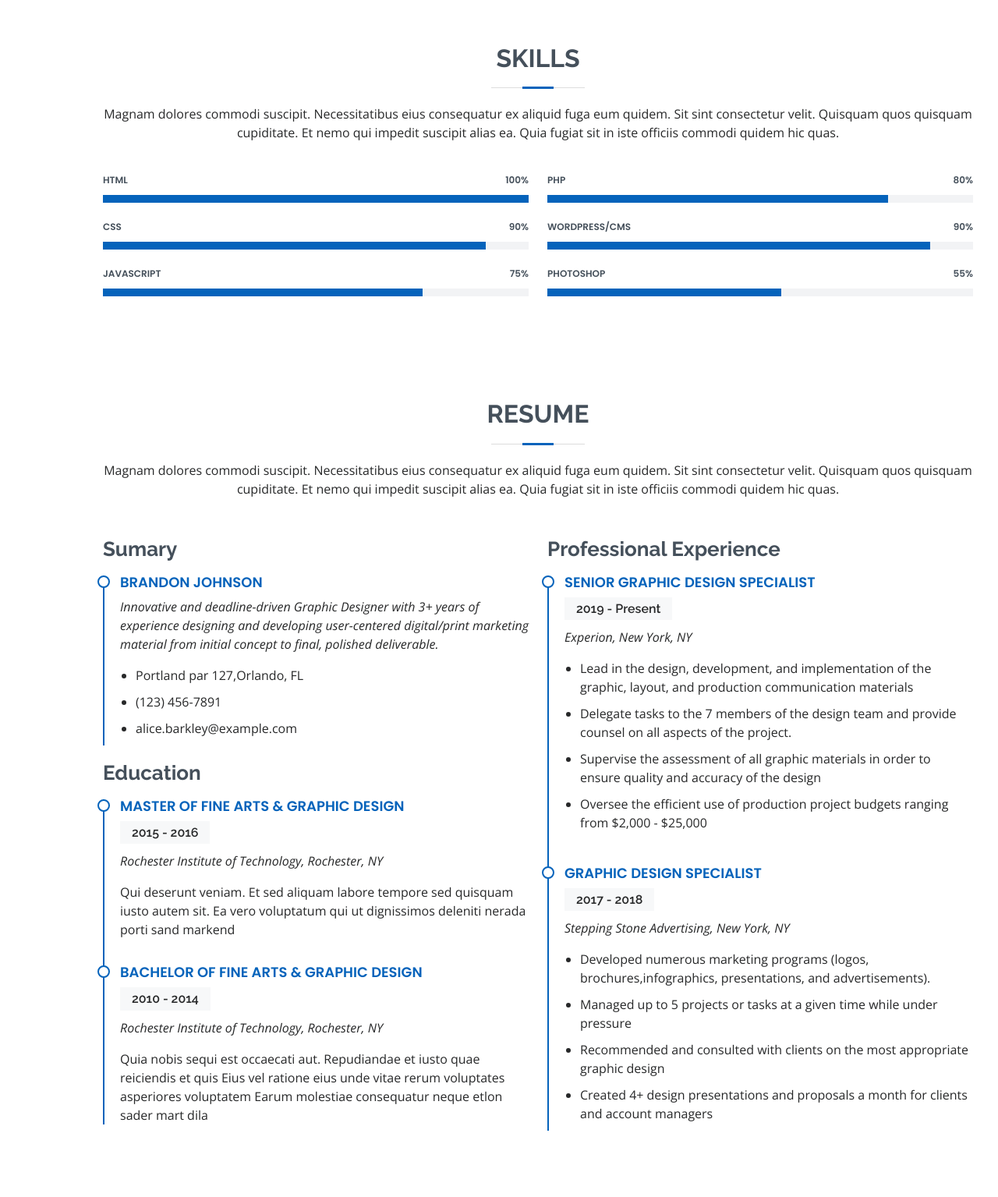
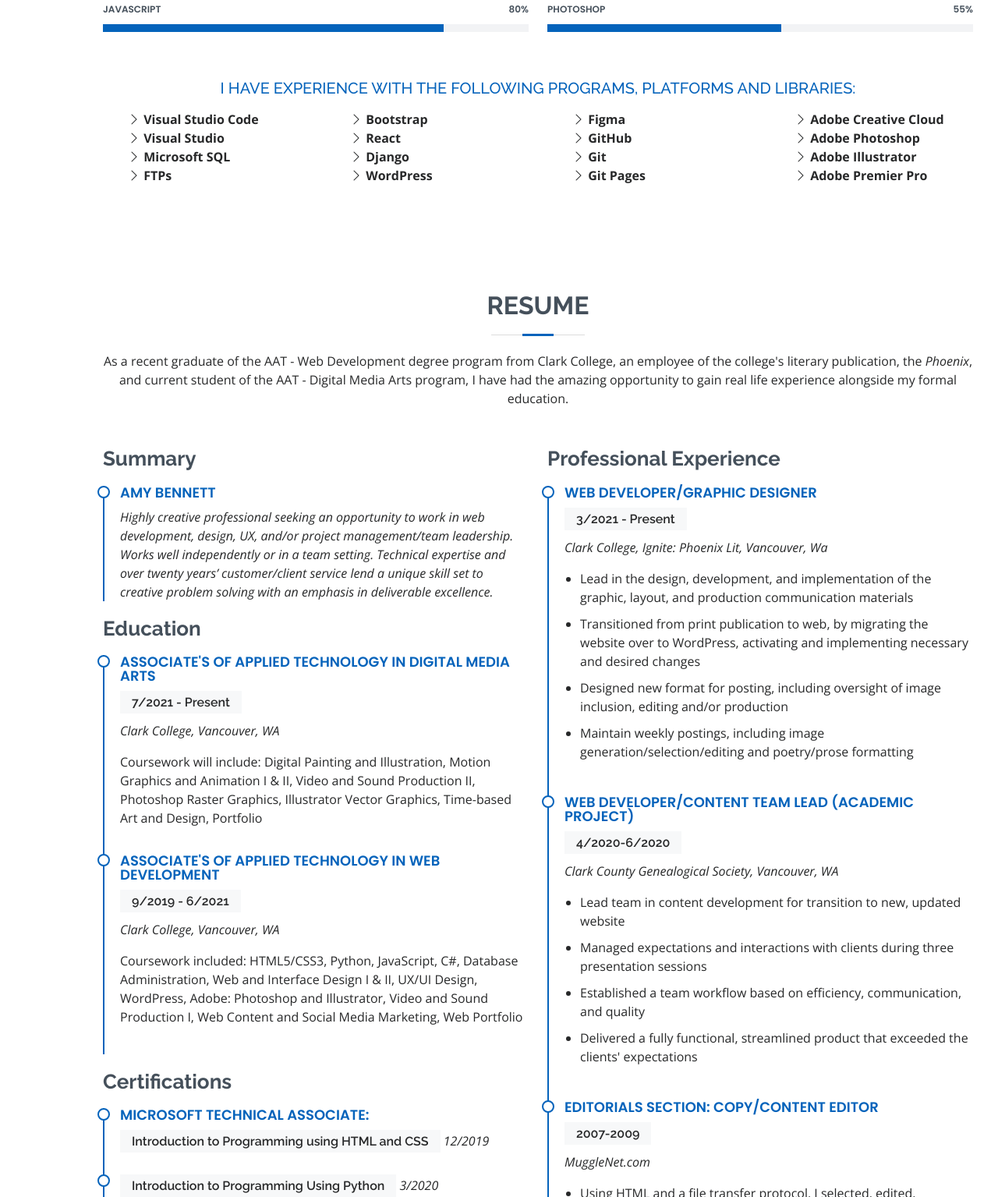
Before and after one commit to more2live4/portfolio, a plain HTML site: page index.html in a window 1280 px wide. Shown: the part 1903-3438 px from the top of the page at 78% size. Drawn offline with nearby package versions, Linux system fonts and the light colour scheme.

Commit message:
progress

```diff
--- a/assets/css/style.css
+++ b/assets/css/style.css
@@ -495,6 +495,20 @@ section {
   height: 10px;
   transition: .9s;
   background-color: #0563bb;
+}
+
+.skills .content ul {
+  list-style: none;
+}
+
+.skills .resume-item {
+  line-height: 18px;
+  font-size: 18px;
+  font-weight: 600;
+  text-transform: uppercase;
+  font-family: "Poppins", sans-serif;
+  color: #0563bb;
+  margin-bottom: 10px;
 }
 
 /*--------------------------------------------------------------
--- a/index.html
+++ b/index.html
@@ -118,12 +118,10 @@
         <div class="container" data-aos="fade-up">
           <div class="section-title">
             <h2>About</h2>
-            <p>
-              Magnam dolores commodi suscipit. Necessitatibus eius consequatur
-              ex aliquid fuga eum quidem. Sit sint consectetur velit. Quisquam
-              quos quisquam cupiditate. Et nemo qui impedit suscipit alias ea.
-              Quia fugiat sit in iste officiis commodi quidem hic quas.
-            </p>
+            <blockquote>
+              "We are all failures - at least the best of us are."<br>
+              - J.M. Barrie
+            </blockquote>
           </div>
 
           <div class="row">
@@ -133,8 +131,7 @@
             <div class="col-lg-8 pt-4 pt-lg-0 content">
               <h3>Web Developer &amp; Graphic/Web/UX/UI Designer</h3>
               <p class="fst-italic">
-                Lorem ipsum dolor sit amet, consectetur adipiscing elit, sed do
-                eiusmod tempor incididunt ut labore et dolore magna aliqua.
+                As a student of life, I am continually growing my skill set and knoweledge base. I hope to never stop learning.
               </p>
               <div class="row">
                 <div class="col-lg-6">
@@ -148,11 +145,6 @@
                       <strong>Email:</strong>
                       <span></span><a href="mailto:amy.bennett.dev@gmail.com">amy.bennett.dev@gmail.com</a></span>
                     </li>
-                    <!-- <li>
-                      <i class="bi bi-chevron-right"></i>
-                      <strong>Category:</strong>
-                      <span>data</span>
-                    </li> -->
                     <li>
                       <i class="bi bi-chevron-right"></i>
                       <strong>Location:</strong> <span>Washington, USA</span>
@@ -175,19 +167,20 @@
                       <strong>Currently Earning:</strong>
                       <span>AAT - Digital Media Arts</span>
                     </li>
+                    <li>
+                      <i class="bi bi-chevron-right"></i>
+                      <strong></strong>
+                      <span></span>
+                    </li>
 
                   </ul>
                 </div>
               </div>
               <p>
-                Officiis eligendi itaque labore et dolorum mollitia officiis
-                optio vero. Quisquam sunt adipisci omnis et ut. Nulla
-                accusantium dolor incidunt officia tempore. Et eius omnis.
-                Cupiditate ut dicta maxime officiis quidem quia. Sed et
-                consectetur qui quia repellendus itaque neque. Aliquid amet
-                quidem ut quaerat cupiditate. Ab et eum qui repellendus omnis
-                culpa magni laudantium dolores.
+                Oftentimes, the logical side of my brain is at war with my creativity. However, I have found my niche in Web Development and Design. Utilizing my analytical and critical thinking skills, combined with creativity, color theory, UX/UI, and always keeping accessibility in mind, I am able to create websites from scratch or use platforms like WordPress to design and deliver high quality, functional, and engaging projects that help people communicate a message to the entire world.
               </p>
+              <p>
+                With almost twenty years in the service industry, I continue to place client satisfaction above all else. To me, the client and developer/designer are a team, working toward a common goal. I value communication and directness. I do my best to make sure each party is clear about the process and expectations ahead of time. Surprises and roadblocks are an inherent part of the development process and will surely crop up along the way. However, if everyone feels free to discuss it openly, most problems become opportunities to learn and grow.</p>
             </div>
           </div>
         </div>
@@ -195,7 +188,7 @@
       <!-- End About Section -->
 
       <!-- ======= Facts Section ======= -->
-      <section id="facts" class="facts">
+      <!-- <section id="facts" class="facts">
         <div class="container" data-aos="fade-up">
           <div class="section-title">
             <h2>Facts</h2>
@@ -262,20 +255,15 @@
           </div>
         </div>
       </section>
-      <!-- End Facts Section -->
+      End Facts Section -->
 
       <!-- ======= Skills Section ======= -->
       <section id="skills" class="skills section-bg">
         <div class="container" data-aos="fade-up">
           <div class="section-title">
             <h2>Skills</h2>
-            <p>
-              Magnam dolores commodi suscipit. Necessitatibus eius consequatur
-              ex aliquid fuga eum quidem. Sit sint consectetur velit. Quisquam
-              quos quisquam cupiditate. Et nemo qui impedit suscipit alias ea.
-              Quia fugiat sit in iste officiis commodi quidem hic quas.
-            </p>
           </div>
+
 
           <div class="row skills-content">
             <div class="col-lg-6">
@@ -306,12 +294,12 @@
               </div>
 
               <div class="progress">
-                <span class="skill">JavaScript <i class="val">75%</i></span>
+                <span class="skill">JavaScript <i class="val">80%</i></span>
                 <div class="progress-bar-wrap">
                   <div
                     class="progress-bar"
                     role="progressbar"
-                    aria-valuenow="75"
+                    aria-valuenow="80"
                     aria-valuemin="0"
                     aria-valuemax="100"
                   ></div>
@@ -334,7 +322,7 @@
               </div>
 
               <div class="progress">
-                <span class="skill">WordPress/CMS <i class="val">90%</i></span>
+                <span class="skill">WordPress <i class="val">90%</i></span>
                 <div class="progress-bar-wrap">
                   <div
                     class="progress-bar"
@@ -360,6 +348,63 @@
               </div>
             </div>
           </div>
+
+          <div class="row mt-5">
+            <div class="col-lg-12 pt-4 pt-lg-0 content">
+              <div class="skills resume-item text-center">
+                <h5>I have experience with the following programs, platforms and libraries:</h5>
+              </div>
+                <div class="row mt-3">
+                  <div class="col-lg-3">
+                    <ul>
+                      <li><i class="bi bi-chevron-right"></i>
+                        <strong>Visual Studio Code</strong></li>
+                        <li><i class="bi bi-chevron-right"></i>
+                          <strong>Visual Studio</strong></li>
+                      <li><i class="bi bi-chevron-right"></i>
+                        <strong>Microsoft SQL</strong></li>
+                      <li><i class="bi bi-chevron-right"></i>
+                        <strong>FTPs</strong></li>
+                    </ul>
+                  </div>
+                  <div class="col-lg-3">
+                    <ul>
+                        <li><i class="bi bi-chevron-right"></i>
+                        <strong>Bootstrap</strong></li>
+                        <li><i class="bi bi-chevron-right"></i>
+                          <strong>React</strong></li>
+                        <li><i class="bi bi-chevron-right"></i>
+                          <strong>Django</strong></li>
+                        <li><i class="bi bi-chevron-right"></i>
+                          <strong>WordPress</strong></li>
+                      </ul>
+                    </div>
+                <div class="col-lg-3">
+                <ul>
+                    <li><i class="bi bi-chevron-right"></i>
+                      <strong>Figma</strong></li>
+                    <li><i class="bi bi-chevron-right"></i>
+                      <strong>GitHub</strong></li>
+                    <li><i class="bi bi-chevron-right"></i>
+                      <strong>Git</strong></li>
+                    <li><i class="bi bi-chevron-right"></i>
+                        <strong>Git Pages</strong></li>
+                  </ul>
+                </div>
+                <div class="col-lg-3">
+                  <ul>
+                      <li><i class="bi bi-chevron-right"></i>
+                      <strong>Adobe Creative Cloud</strong></li>
+                      <li><i class="bi bi-chevron-right"></i>
+                        <strong>Adobe Photoshop</strong></li>
+                      <li><i class="bi bi-chevron-right"></i>
+                        <strong>Adobe Illustrator</strong></li>
+                      <li><i class="bi bi-chevron-right"></i>
+                        <strong>Adobe Premier Pro</strong></li>
+                    </ul>
+                  </div>
+
+        </div>
         </div>
       </section>
       <!-- End Skills Section -->
@@ -370,102 +415,110 @@
           <div class="section-title">
             <h2>Resume</h2>
             <p>
-              Magnam dolores commodi suscipit. Necessitatibus eius consequatur
-              ex aliquid fuga eum quidem. Sit sint consectetur velit. Quisquam
-              quos quisquam cupiditate. Et nemo qui impedit suscipit alias ea.
-              Quia fugiat sit in iste officiis commodi quidem hic quas.
+              As a recent graduate of the AAT - Web Development degree program from Clark College, an employee of the college's literary publication, the <i>Phoenix</i>, and current student of the AAT - Digital Media Arts program, I have had the amazing opportunity to gain real life experience alongside my formal education.
             </p>
           </div>
 
           <div class="row">
             <div class="col-lg-6">
-              <h3 class="resume-title">Sumary</h3>
+              <h3 class="resume-title">Summary</h3>
               <div class="resume-item pb-0">
-                <h4>Brandon Johnson</h4>
+                <h4>Amy Bennett</h4>
                 <p>
-                  <em
-                    >Innovative and deadline-driven Graphic Designer with 3+
-                    years of experience designing and developing user-centered
-                    digital/print marketing material from initial concept to
-                    final, polished deliverable.</em
-                  >
+                  <em>Highly creative professional seeking an opportunity to work in web development, design, UX, and/or project management/team leadership. Works well independently or in a team setting. Technical expertise and over twenty years’ customer/client service lend a unique skill set to creative problem solving with an emphasis in deliverable excellence.</em>
                 </p>
-                <ul>
-                  <li>Portland par 127,Orlando, FL</li>
-                  <li>(123) 456-7891</li>
-                  <li>alice.barkley@example.com</li>
-                </ul>
               </div>
 
               <h3 class="resume-title">Education</h3>
               <div class="resume-item">
-                <h4>Master of Fine Arts &amp; Graphic Design</h4>
-                <h5>2015 - 2016</h5>
-                <p><em>Rochester Institute of Technology, Rochester, NY</em></p>
+                <h4>Associate's of Applied Technology in Digital Media Arts</h4>
+                <h5>7/2021 - Present</h5>
+                <p><em>Clark College, Vancouver, WA</em></p>
                 <p>
-                  Qui deserunt veniam. Et sed aliquam labore tempore sed
-                  quisquam iusto autem sit. Ea vero voluptatum qui ut
-                  dignissimos deleniti nerada porti sand markend
+                  Coursework will include: Digital Painting and Illustration, Motion Graphics and Animation I &amp; II, Video and Sound Production II, Photoshop Raster Graphics, Illustrator Vector Graphics, Time-based Art and Design, Portfolio
                 </p>
               </div>
               <div class="resume-item">
-                <h4>Bachelor of Fine Arts &amp; Graphic Design</h4>
-                <h5>2010 - 2014</h5>
-                <p><em>Rochester Institute of Technology, Rochester, NY</em></p>
+                <h4>Associate's of Applied Technology in Web Development</h4>
+                <h5>9/2019 - 6/2021</h5>
+                <p><em>Clark College, Vancouver, WA</em></p>
                 <p>
-                  Quia nobis sequi est occaecati aut. Repudiandae et iusto quae
-                  reiciendis et quis Eius vel ratione eius unde vitae rerum
-                  voluptates asperiores voluptatem Earum molestiae consequatur
-                  neque etlon sader mart dila
+                  Coursework included: HTML5/CSS3, Python, JavaScript, C#, Database Administration, Web and Interface Design I &amp; II, UX/UI Design, WordPress, Adobe: Photoshop and Illustrator, Video and Sound Production I, Web Content and Social Media Marketing, Web Portfolio
                 </p>
+              </div>
+
+            <h3 class="resume-title">Certifications</h3>
+              <div class="resume-item">
+                <h4>Microsoft Technical Associate: </h4>
+                <h5>Introduction to Programming using HTML and CSS</h5>
+                <em>12/2019</em>
+              </div>
+              <div class="resume-item">
+                <h5>Introduction to Programming Using Python</h5>
+                <em>3/2020</em>
+              </div>
+              <div class="resume-item">
+                <h5>Database Administration</h5>
+                <em>12/2019</em>
               </div>
             </div>
             <div class="col-lg-6">
               <h3 class="resume-title">Professional Experience</h3>
               <div class="resume-item">
-                <h4>Senior graphic design specialist</h4>
-                <h5>2019 - Present</h5>
-                <p><em>Experion, New York, NY </em></p>
+                <h4>Web Developer/Graphic Designer</h4>
+                <h5>3/2021 - Present</h5>
+                <p><em>Clark College, Ignite: Phoenix Lit, Vancouver, Wa </em></p>
                 <ul>
                   <li>
                     Lead in the design, development, and implementation of the
                     graphic, layout, and production communication materials
                   </li>
                   <li>
-                    Delegate tasks to the 7 members of the design team and
-                    provide counsel on all aspects of the project.
+                    Transitioned from print publication to web, by migrating the website over to WordPress, activating and implementing necessary and desired changes
                   </li>
                   <li>
-                    Supervise the assessment of all graphic materials in order
-                    to ensure quality and accuracy of the design
+                    Designed new format for posting, including oversight of image inclusion, editing and/or production
                   </li>
                   <li>
-                    Oversee the efficient use of production project budgets
-                    ranging from $2,000 - $25,000
+                    Maintain weekly postings, including image generation/selection/editing and poetry/prose formatting
                   </li>
                 </ul>
               </div>
               <div class="resume-item">
-                <h4>Graphic design specialist</h4>
-                <h5>2017 - 2018</h5>
-                <p><em>Stepping Stone Advertising, New York, NY</em></p>
+                <h4>Web Developer/Content Team Lead (Academic project)</h4>
+                <h5>4/2020-6/2020</h5>
+                <p><em>Clark County Genealogical Society, Vancouver, WA</em></p>
                 <ul>
                   <li>
-                    Developed numerous marketing programs (logos,
-                    brochures,infographics, presentations, and advertisements).
+                    Lead team in content development for transition to new, updated website
                   </li>
                   <li>
-                    Managed up to 5 projects or tasks at a given time while
-                    under pressure
+                    Managed expectations and interactions with clients during three presentation sessions
                   </li>
                   <li>
-                    Recommended and consulted with clients on the most
-                    appropriate graphic design
+                    Established a team workflow based on efficiency, communication, and quality
                   </li>
                   <li>
-                    Created 4+ design presentations and proposals a month for
-                    clients and account managers
+                    Delivered a fully functional, streamlined product that exceeded the clients' expectations
                   </li>
+                </ul>
+              </div>
+              <div class="resume-item">
+                <h4>Editorials Section: Copy/Content Editor</h4>
+                <h5>2007-2009</h5>
+                <p><em>MuggleNet.com</em></p>
+                <ul>
+                  <li>
+                    Using HTML and a file transfer protocol, I selected, edited, uploaded and maintained the Editorials section as part of a team
+                  </li>
+                  <li>
+                    Communicated and worked with authors in order to publish the highest quality editorials
+                  </li>
+
+                  <!-- <li>
+                    Main duties included: guest service, time management, money handling, light cleaning, creative problem solving, communication, light arithmetic, and a working knoweledge of all the processes involved in creating authentic Texas-style BBQ.
+                  </li> -->
+
                 </ul>
               </div>
             </div>
@@ -480,10 +533,7 @@
           <div class="section-title">
             <h2>Portfolio</h2>
             <p>
-              Magnam dolores commodi suscipit. Necessitatibus eius consequatur
-              ex aliquid fuga eum quidem. Sit sint consectetur velit. Quisquam
-              quos quisquam cupiditate. Et nemo qui impedit suscipit alias ea.
-              Quia fugiat sit in iste officiis commodi quidem hic quas.
+              This is a fluid portfolio that will continuously grow.
             </p>
           </div>
 
@@ -495,9 +545,9 @@
             >
               <ul id="portfolio-flters">
                 <li data-filter="*" class="filter-active">All</li>
-                <li data-filter=".filter-app">App</li>
-                <li data-filter=".filter-card">Card</li>
-                <li data-filter=".filter-web">Web</li>
+                <li data-filter=".filter-app">Development</li>
+                <li data-filter=".filter-card">Design</li>
+                <!-- <li data-filter=".filter-web">Web</li> -->
               </ul>
             </div>
           </div>
@@ -1188,7 +1238,7 @@
                   </div>
                 </div>
                 <div class="text-center">
-                  <button type="submit">Send Message</button>
+                  <button type="submit" id="submit">Send Message</button>
                 </div>
               </form>
             </div>
@@ -1239,9 +1289,9 @@
     <!-- Vendor JS Files -->
     <script src="assets/vendor/aos/aos.js"></script>
     <script src="assets/vendor/bootstrap/js/bootstrap.bundle.min.js"></script>
+    <script src="assets/vendor/php-email-form/validate.js"></script>
     <script src="assets/vendor/glightbox/js/glightbox.min.js"></script>
     <script src="assets/vendor/isotope-layout/isotope.pkgd.min.js"></script>
-    <!-- <script src="assets/vendor/php-email-form/validate.js"></script> -->
     <script src="assets/vendor/purecounter/purecounter.js"></script>
     <script src="assets/vendor/swiper/swiper-bundle.min.js"></script>
     <script src="assets/vendor/typed.js/typed.min.js"></script>
```
Also changed, not shown: assets/vendor/php-email-form/validate.js.
